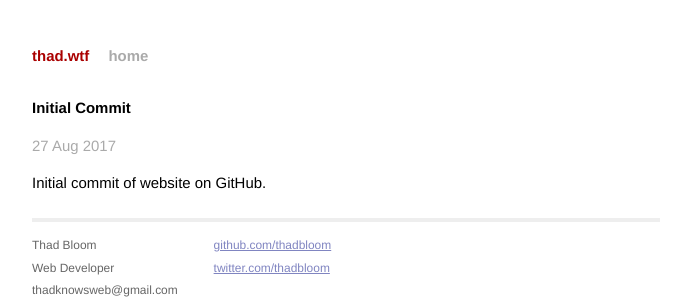
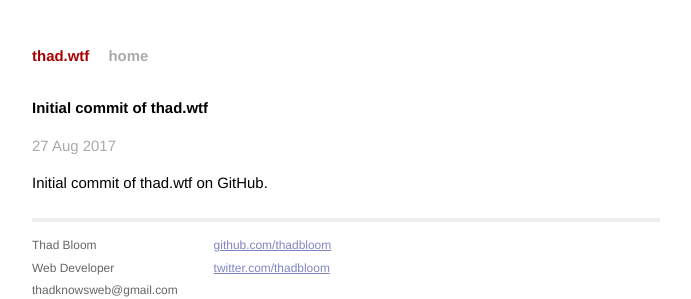
Before and after one commit to thadbloom/thadbloom.github.io, a Jekyll site: the page built from _posts/2017-08-27-initial-commit.markdown, in a window 1280 px wide. Shown: the top 299 px of the page, without its empty margins (294-985 px from the left). Built offline with Jekyll 4.4.1, drawn with Linux system fonts in a browser that asks for light colours.

Commit message:
update post

```diff
--- a/_posts/2017-08-27-initial-commit.markdown
+++ b/_posts/2017-08-27-initial-commit.markdown
@@ -1,8 +1,8 @@
 ---
 layout: post
-title:  "Initial Commit"
+title:  "Initial commit of thad.wtf"
 date:   2017-08-27 06:06:03
 categories: random
 ---
 
-Initial commit of website on GitHub.
+Initial commit of thad.wtf on GitHub.
```
